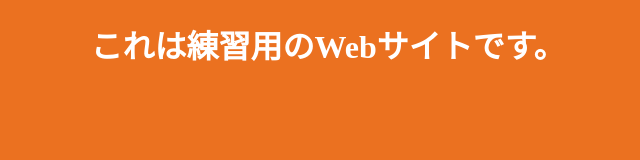
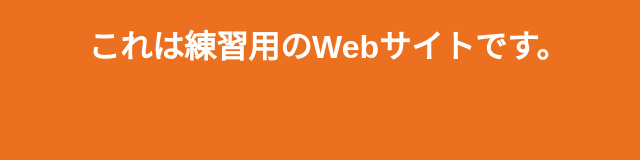
Before and after one commit to Jagaimodayo/Practice1, a plain HTML site: page index.html in a window 1280 px wide. Shown: the whole page, without its empty margins (312-952 px from the left). Drawn offline with Linux system fonts and the light colour scheme.

Commit message:
Update stylesheet.css
font test

```diff
--- a/stylesheet.css
+++ b/stylesheet.css
@@ -2,4 +2,5 @@ body {
     background-color: #eb7120;
     color: #ffffff;
     text-align: center;
+    font-family: "Arial","游ゴシック","ヒラギノ角ゴ ProN",sans-serif;
     }
```
